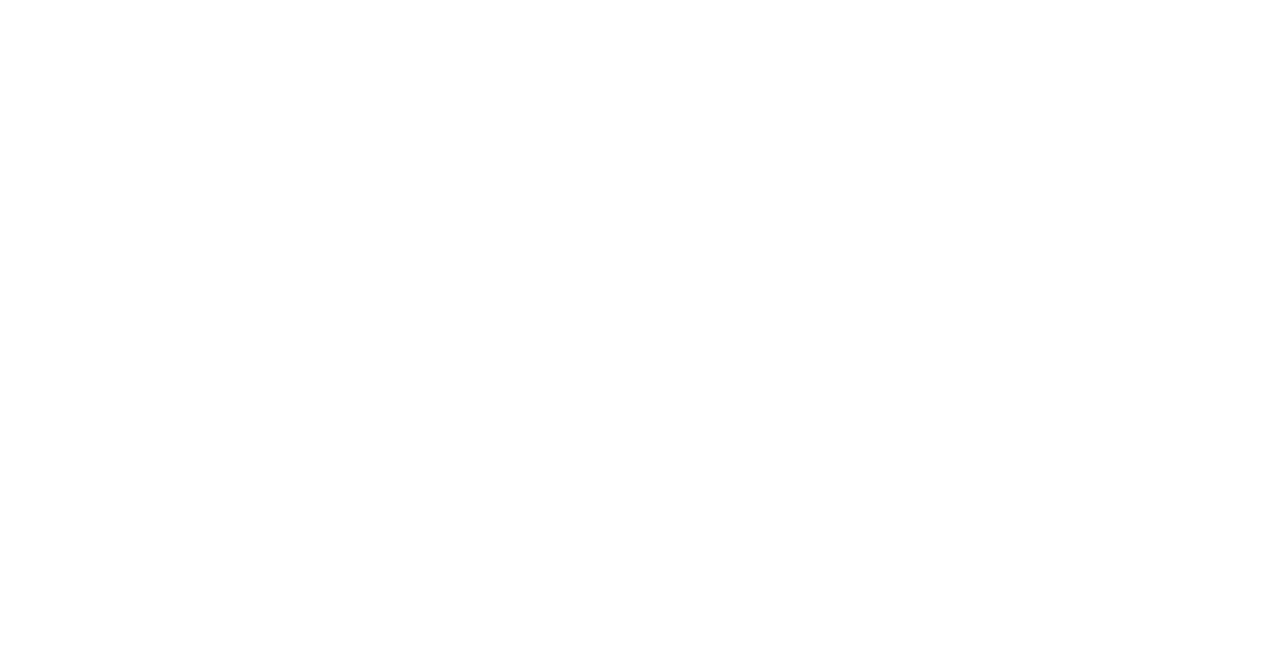
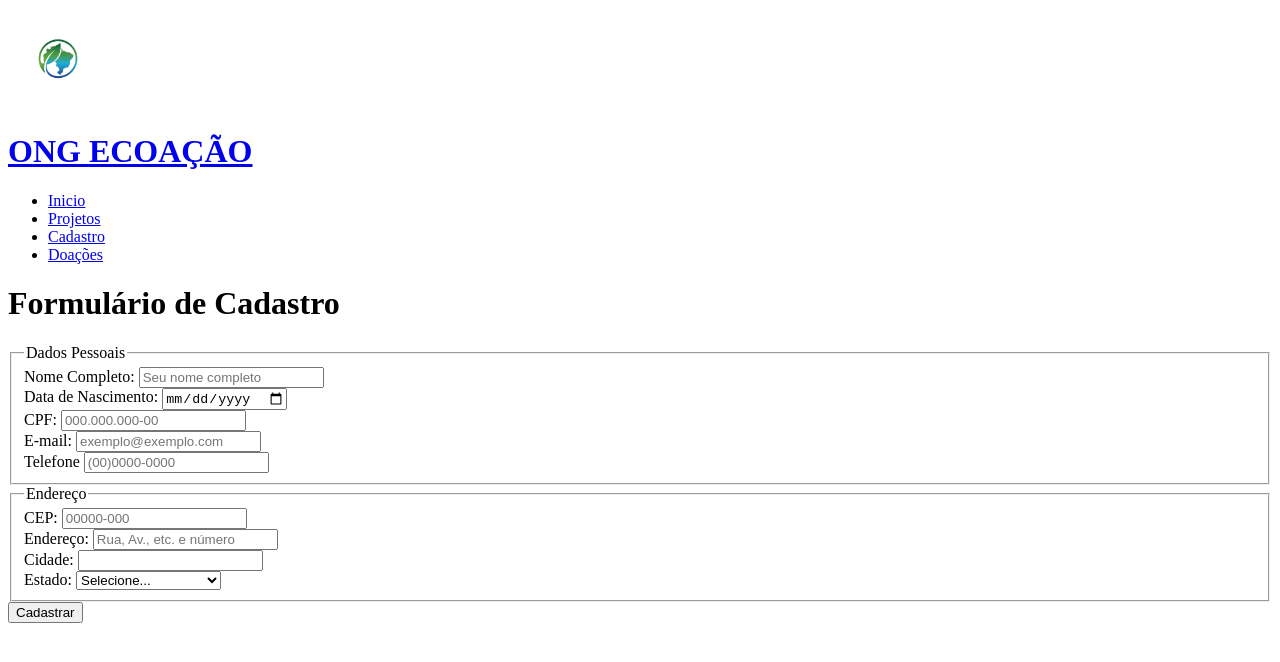
Before and after one commit to CarolineOliveiraSilva/OngProjeto, a plain HTML site: page src/pages/cadastro.html in a window 1280 px wide. Drawn offline with Linux system fonts and the light colour scheme.

Commit message:
Adiciona HTML das páginas de cadastro,doacoes e projetos

```diff
--- a/src/pages/cadastro.html
+++ b/src/pages/cadastro.html
@@ -0,0 +1,123 @@
+<!DOCTYPE html>
+<html lang="pt-br">
+<head>
+    <meta charset="UTF-8">
+    <meta name="viewport" content="width=device-width, initial-scale=1.0">
+    <title>Formulário de Cadastro</title>
+</head>
+<body>
+    <header>
+        <div class="header-container">
+            <a href="index.html" class="header-logo">
+                <img src="../assets/imagens/logo2.png" alt="Pagina inicial da ong EcoAção" width="100">
+                <h1>ONG ECOAÇÃO</h1>
+            </a>
+            <nav aria-label="navegação principal">
+                <ul>
+                    <li><a href="index.html">Inicio</a></li>
+                    <li><a href="projetos.html">Projetos</a></li>
+                    <li><a href="cadastro.html">Cadastro</a></li>
+                    <li><a href="doacoes.html">Doações</a></li>
+                </ul>
+            </nav>
+        </div>
+    </header>
+    <main>
+        <h1>Formulário de Cadastro</h1>
+        <form id="form-cadastro" action="#" method="post">
+
+            <fieldset>
+                <legend>Dados Pessoais</legend>
+
+                <div class="campo">
+                    <label for="nome">Nome Completo:</label>
+                    <input type="text" id="nome" name="nome" required minlength="3" placeholder="Seu nome completo">
+                </div>
+                 <div class="campo">
+                    <label for="data_nascimento">Data de Nascimento:</label>
+                    <input type="date" id="data_nascimento" name="data_nascimento" required>
+                </div>
+
+                <div class="campo">
+                    <label for="cpf">CPF:</label>
+                    <input type="text" id="cpf" name="cpf" required placeholder="000.000.000-00" pattern="\d{3}\.\d{3}\.\d{3}-\d{2}">
+                </div>
+
+                <div class="campo">
+                    <label for="email">E-mail:</label>
+                    <input type="email" id="email" name="email" required placeholder="exemplo@exemplo.com">
+                </div>
+
+
+                <div class="campo">
+                    <label for="telefone">Telefone</label>
+                    <input type="tel" id="telefone" name="telefone" required placeholder="(00)0000-0000" pattern="\(\d{2}\)\s\d{4,5}-\d{4}">
+                </div>
+            </fieldset>
+            <fieldset>
+                <legend>Endereço</legend>
+
+                <div class="campo">
+                    <label for="cep">CEP:</label>
+                    <input type="text" id="cep" name="cep" required placeholder="00000-000"
+                           pattern="\d{5}-\d{3}">
+                </div>
+
+                <div class="campo">
+                    <label for="endereco">Endereço:</label>
+                    <input type="text" id="endereco" name="endereco" required placeholder="Rua, Av., etc. e número">
+                </div>
+
+                <div class="campo">
+                    <label for="cidade">Cidade:</label>
+                    <input type="text" id="cidade" name="cidade" required>
+                </div>
+
+                <div class="campo">
+                    <label for="estado">Estado:</label>
+                    <select id="estado" name="estado" required>
+                        <option value="">Selecione...</option>
+                        <option value="AC">Acre</option>
+                        <option value="AL">Alagoas</option>
+                        <option value="AP">Amapá</option>
+                        <option value="AM">Amazonas</option>
+                        <option value="BA">Bahia</option>
+                        <option value="CE">Ceará</option>
+                        <option value="DF">Distrito Federal</option>
+                        <option value="ES">Espírito Santo</option>
+                        <option value="GO">Goiás</option>
+                        <option value="MA">Maranhão</option>
+                        <option value="MT">Mato Grosso</option>
+                        <option value="MS">Mato Grosso do Sul</option>
+                        <option value="MG">Minas Gerais</option>
+                        <option value="PA">Pará</option>
+                        <option value="PB">Paraíba</option>
+                        <option value="PR">Paraná</option>
+                        <option value="PE">Pernambuco</option>
+                        <option value="PI">Piauí</option>
+                        <option value="RJ">Rio de Janeiro</option>
+                        <option value="RN">Rio Grande do Norte</option>
+                        <option value="RS">Rio Grande do Sul</option>
+                        <option value="RO">Rondônia</option>
+                        <option value="RR">Roraima</option>
+                        <option value="SC">Santa Catarina</option>
+                        <option value="SP">São Paulo</option>
+                        <option value="SE">Sergipe</option>
+                        <option value="TO">Tocantins</option>
+                    </select>
+                </div>
+            </fieldset>
+
+            <button type="submit">Cadastrar</button>
+
+
+
+
+
+
+        </form>
+
+    </main>
+
+</body>
+</html>
--- a/src/pages/index.html
+++ b/src/pages/index.html
@@ -4,6 +4,7 @@
     <meta charset="UTF-8">
     <meta name="viewport" content="width=device-width, initial-scale=1.0">
     <title>EcoAção</title>
+    <link rel="stylesheet" href="https://fonts.googleapis.com/css2?family=Material+Symbols+Outlined:opsz,wght,FILL,GRAD@20..48,100..700,0..1,-50..200&icon_names=home" />
 </head>
 <body>
 
@@ -13,8 +14,12 @@
             <h1>ONG ECOAÇÃO</h1>
            <nav>
             <ul>
+
+                <li><a href="index.html">Inicio</a></li>
                 <li><a href="sobre.html">Sobre</a></li>
                 <li><a href="contatos.html">Contatos</a></li>
+                <li><a href="cadastro.html">Cadastro</a></li>
+                <li><a href="doacoes.html">Doações</a></li>
             </ul>
            </nav>
         </div>
@@ -29,18 +34,25 @@
             <a href="voluntario.html" class="botao">Seja voluntário</a>
             </div>
         </section>
-    </main>
+
      <section id="impacto" class="container">
         <h2>Nossos números de impacto</h2>
 
-        <h3>+5.000</h3>
-        <p>Árvores plantadas</p>
+        <div class="impacto-item">
+            <p>+5.000</p>
+            <p>Árvores plantadas</p>
+        </div>
 
-        <h3>12</h3>
+        <div class="impacto-item">
+        <p>3</p>
         <p>Projetos ativos</p>
+        </div>
 
-        <h3>R$150.000</h3>
+        <div class="impacto-item">
+        <p>R$150.000</p>
         <p>Doações arrecadadas</p>
+        </div>
+
      </section>
 
      <section id="cards" class="container">
@@ -66,10 +78,10 @@
             <img src="../assets/imagens/doação.webp" alt="Pote com moedas e planta crescendo" width="100px">
             <h3>Doações</h3>
             <p>Sua contribuição é muito importante </p>
-            <a href="doaçoes.html" class="botao">Saiba como </a>
+            <a href="doacoes.html" class="botao">Fazer uma doação </a>
            </article>
      </section>
-
+  </main>
      <footer>
         <div class="container">
 
```
Also changed, not shown: src/pages/doacoes.html (added, +100 -0 lines), src/pages/projetos.html (+89 -0 lines), src/assets/imagens/escola.webp (added), src/assets/imagens/limpezaderio.webp (added), src/assets/imagens/reflorestamento.webp (added).
